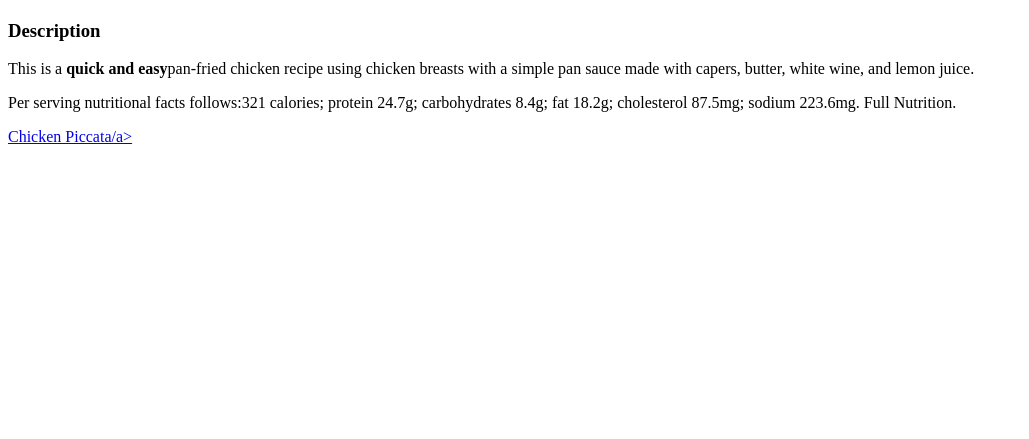
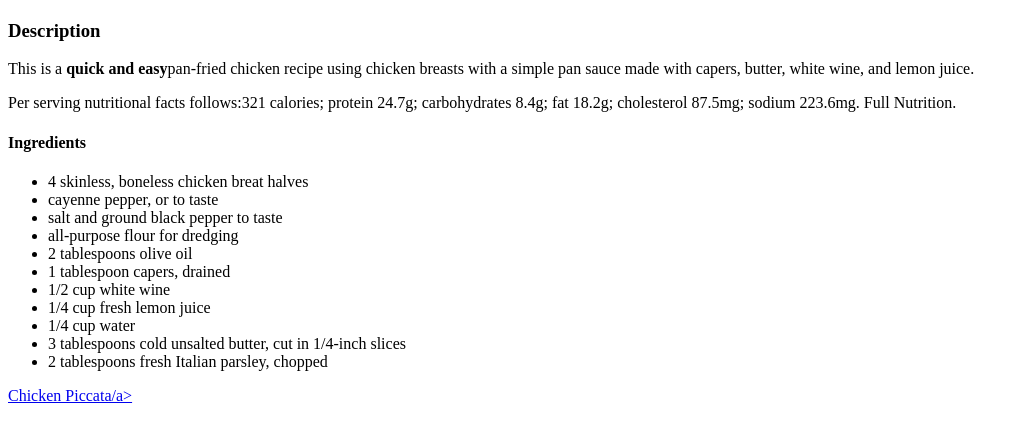
Before and after one commit to Aratseo/odin-recipes, a plain HTML site: page index.html in a window 1280 px wide. Shown: the part 99-538 px from the top of the page, without its empty margins (0-1029 px from the left). Drawn offline with Linux system fonts and the light colour scheme.

Commit message:
Commit Unordered list of ingredients added

```diff
--- a/index.html
+++ b/index.html
@@ -13,6 +13,21 @@
 
     <p>Per serving nutritional facts follows:321 calories; protein 24.7g; carbohydrates 8.4g; fat 18.2g; cholesterol 87.5mg; sodium 223.6mg. Full Nutrition. </p>
 
+    <h4>Ingredients</h4>
+    <ul>
+        <li>4 skinless, boneless chicken breat halves</li>
+        <li>cayenne pepper, or to taste</li>
+        <li>salt and ground black pepper to taste</li>
+        <li>all-purpose flour for dredging</li>
+        <li>2 tablespoons olive oil</li>
+        <li>1 tablespoon capers, drained</li>
+        <li>1/2 cup white wine</li>
+        <li>1/4 cup fresh lemon juice</li>
+        <li>1/4 cup water</li>
+        <li>3 tablespoons cold unsalted butter, cut in 1/4-inch slices</li>
+        <li>2 tablespoons fresh Italian parsley, chopped</li>
+    </ul>
+
     <a href="/Quick_Chicken_Piccata">Chicken Piccata/a>
   </body>
 
```
